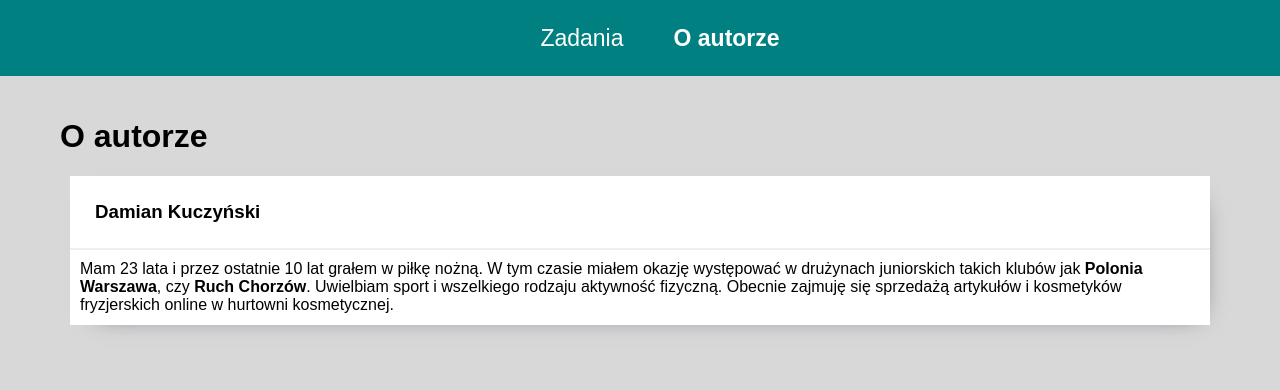
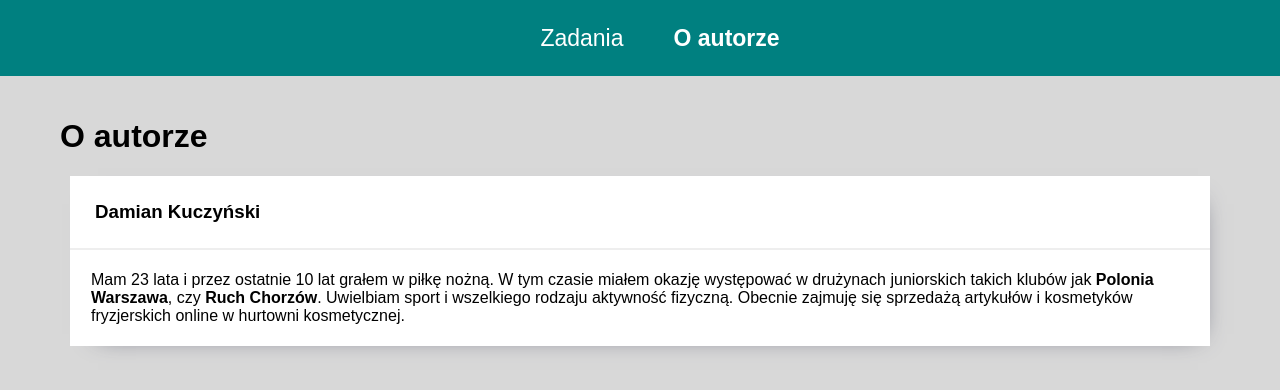
Before and after one commit to Damian1603/todos-list-react, a React (Create React App) app: page /#/autor in a window 1280 px wide. Shown: the top 390 px of the page. Built offline with nearby package versions, Linux system fonts and the light colour scheme.

Commit message:
updated style

```diff
--- a/src/common/Section/styled.js
+++ b/src/common/Section/styled.js
@@ -27,6 +27,6 @@ export const StyledHeaderName = styled.h3`
 `;
 
 export const StyledDescription = styled.p`
-    padding: 10px;
-    margin: 0;
+    padding: 20px;
+    margin: 1px;
 `;
```
